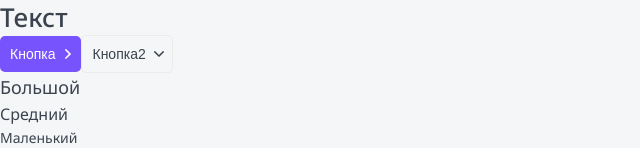
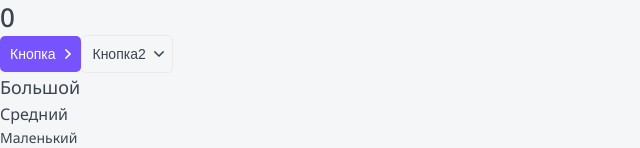
Before and after one commit to deverser/top-app, a Next.js app: page / in a window 1280 px wide. Shown: the top 148 px of the page, without its empty margins (0-640 px from the left). Built offline with nearby package versions, Linux system fonts and the light colour scheme.

Commit message:
useState example

```diff
--- a/pages/index.tsx
+++ b/pages/index.tsx
@@ -1,11 +1,12 @@
-import React from 'react';
+import React, { useState } from 'react';
 import { Button, Htag, P, Tag } from '../components';
 
 export default function Home(): JSX.Element {
+	const [counter, setCounter] = useState<number>(0);
 	return (
 		<>
-			<Htag tag='h1'>Текст</Htag>
-			<Button appearance='primary' arrow='right'>Кнопка</Button>
+			<Htag tag='h1'>{counter}</Htag>
+			<Button appearance='primary' arrow='right' onClick={() => setCounter(x => x + 1)}>Кнопка</Button>
 			<Button appearance='ghost' arrow='down'>Кнопка2</Button>
 			<P size='l'>Большой</P>
 			<P>Средний</P>
```
